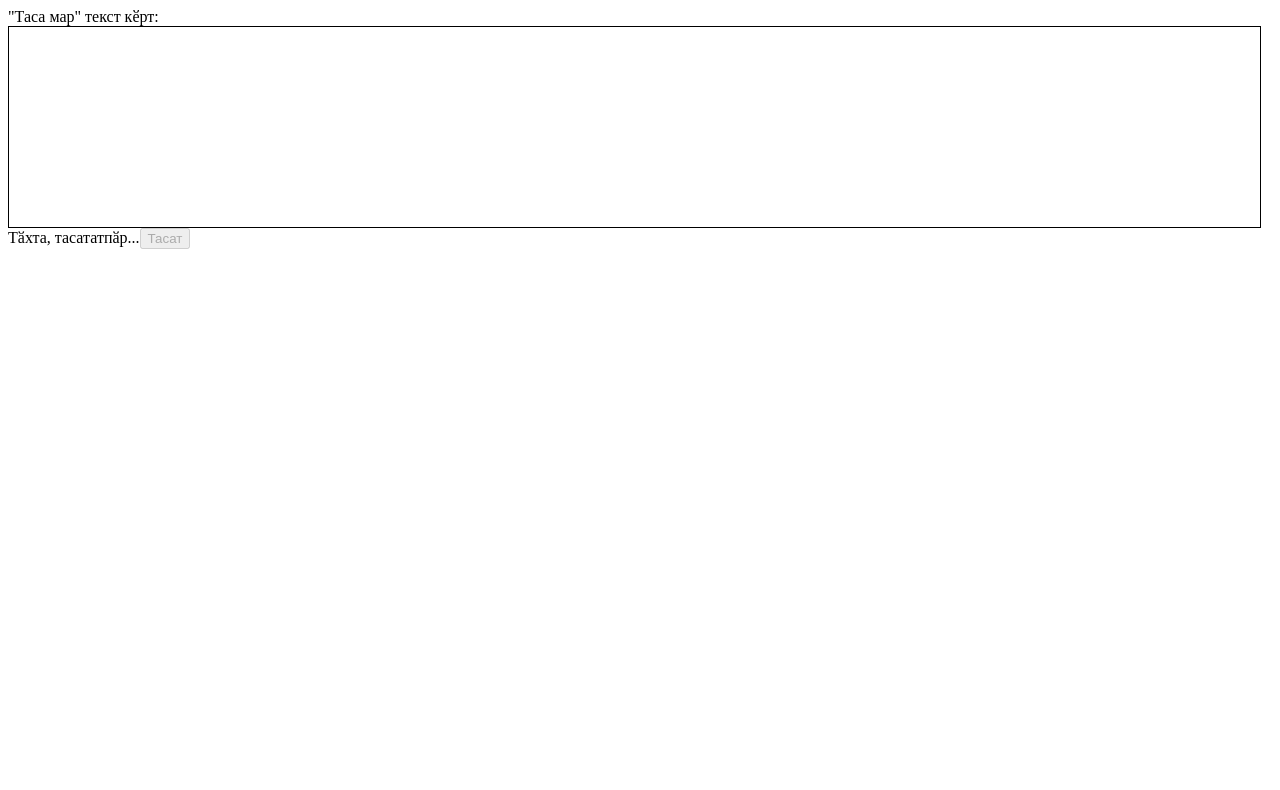
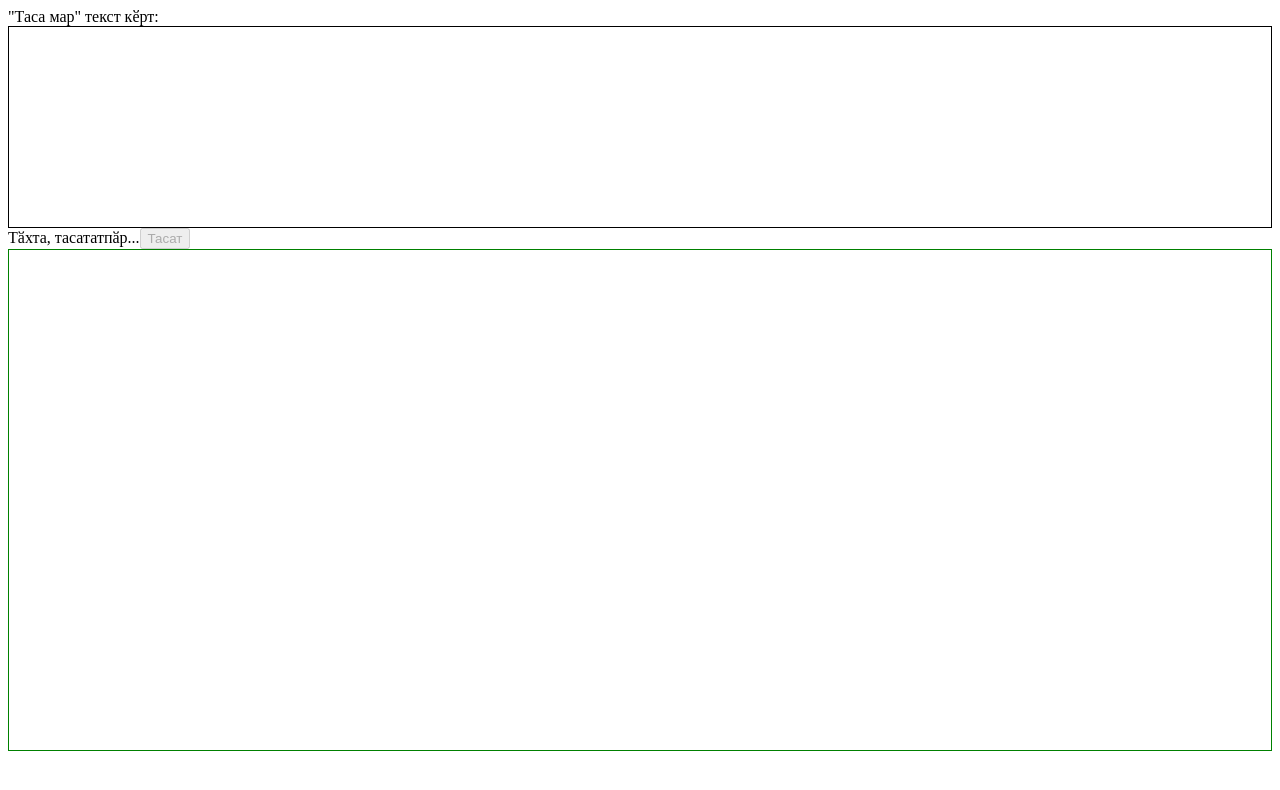
Before and after one commit to mirontoli/urapa, a website: page src/asm.html in a window 1280 px wide. Both pictures are taken after a click on the button "Тасат". Drawn offline with Linux system fonts and the light colour scheme.

Commit message:
more script 2

```diff
--- a/src/asm.html
+++ b/src/asm.html
@@ -5,10 +5,13 @@
 <title>Ашмарин: Ворд текстне тасатасси</title>
 <style>
 #input  {
-	width:99%;
 	border: 1px solid black;
 	height: 200px;
 	overflow: auto;
+}
+#output {
+	height: 500px;
+	border: 1px solid green;
 }
 #intermediate {
 	display:none;
@@ -35,6 +38,7 @@
 (function() {
 	var elements = {
 		input: document.querySelector("#input"),
+		output: document.querySelector("#output"),
 		intermediate: document.querySelector("#intermediate"),
 		cleanButton: document.querySelector("#cleanButton"),
 		workingOnIt: document.querySelector("#workingOnIt")
@@ -126,6 +130,7 @@
 			var allElementsAsArray = utils.toArray(allElements);
 			allElementsAsArray.forEach(function(elem) { if (elem.innerText === "") { elem.remove(); }});
 		},
+		//not needed on paste
 		removePageBreaksDivs: function() {
 			var divs = elements.intermediate.querySelectorAll("> div");
 			var divsAsArray = Array.prototype.slice.call(divs);
@@ -155,8 +160,20 @@
 	function clean(e)  {
 		ui.toggleNotification();
 		ui.emptyOutputAndIntermediate();
+		elements.intermediate.innerHTML = elements.input.innerHTML;
+		steps.removeAllAttrs();
+		steps.removeEmptyElements();
+		steps.removeUnneededSpans();
+		steps.removeEmptyParagraphs();
+
 	}
 	cleanButton.addEventListener("click", clean);
+
+	//temporary
+	window.elements = elements;
+	window.utils = utils;
+	window.ui = ui;
+	window.steps = steps;
 })();
 
 
```
Also changed, not shown: asm.html (+18 -1 lines).
